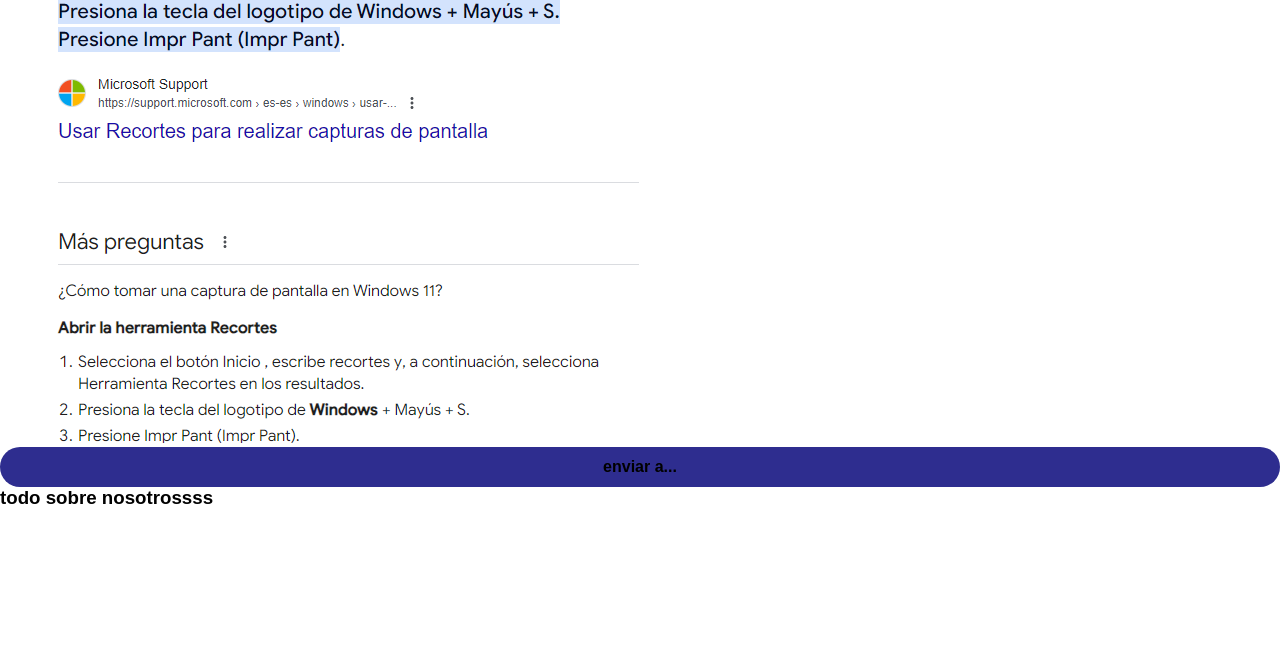
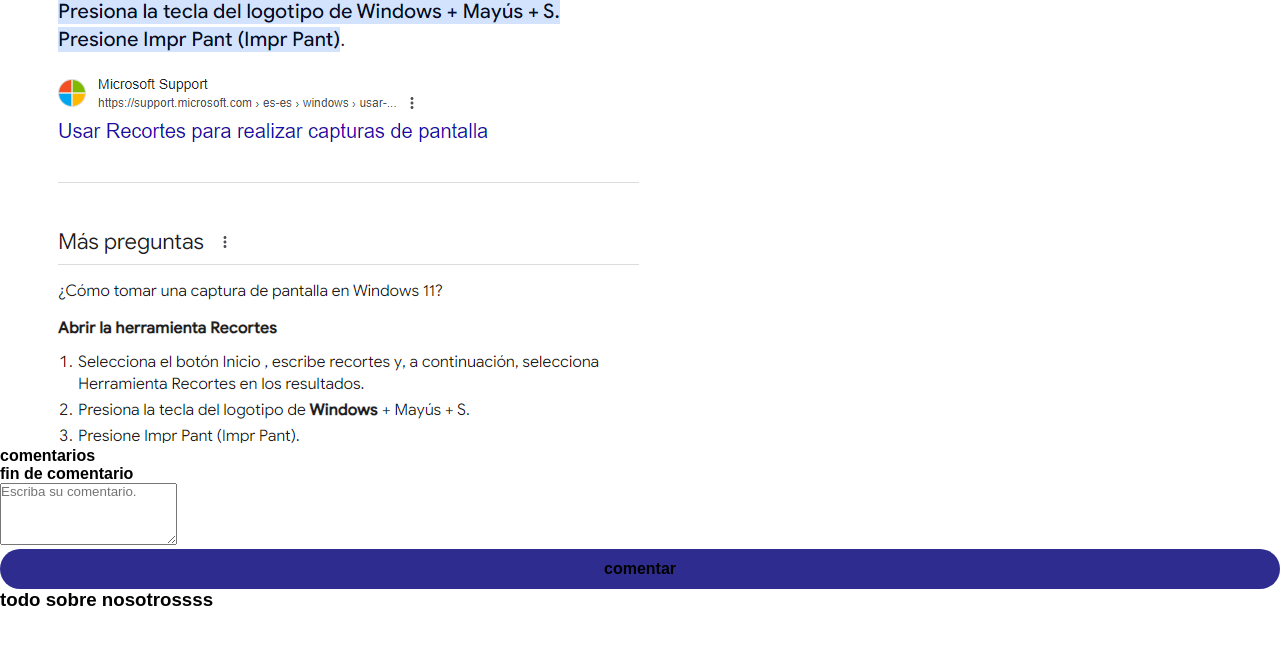
Before and after one commit to VicToR3212/cine, a Django app: page /publicaciones/ver/2 in a window 1280 px wide. Shown: the part 92-737 px from the top of the page. Run offline with Django 5.2, Linux system fonts and the light colour scheme; a user stored in the database is signed in; data comes from the database, SQL or seed files in the repository; both versions use the stored data as it was after the commit.

Commit message:
modificacion de los comentarios solo se pueden guardar

```diff
--- a/apps/publicaciones/urls.py
+++ b/apps/publicaciones/urls.py
@@ -20,7 +20,7 @@
     path("filtradomenor/",filtradomenor, name="filtradomenor"),
     path("filtradomayor/",filtradomayor, name="filtradomayor"),
 
-  	path("comentar/<int:pk>",Agregar_Comentario, name = "comentar"),
+  	path("comentar/",Agregar_Comentario, name = "comentar"),
   	path('Borrar/<int:pk>', BorrarComentario.as_view(), name="borrar_comentario"),
 	path('Modificar/<int:pk>', ModificaComentario.as_view(), name="modificar_comentario"),
 
--- a/apps/publicaciones/views.py
+++ b/apps/publicaciones/views.py
@@ -48,10 +48,11 @@
 
 # # -----------------------------   MOSTRAR PUBLICACION-----------------
 
-
+@login_required()
 def mostrar_publicacion(request, pk):
     publicacion = Publicacion.objects.get(pk=pk)
-    print(pk)
+    Agregar_Comentario(request,pk)
+    print("mmmmmmmmmmmmm")
     return render(request, "ver.html", {"publicacion": publicacion})
 
 
@@ -157,13 +158,18 @@
 
 def Agregar_Comentario(request,pk):
     form=Form_Modificacion(request.POST)
+    print("donde estoy 1")
 
     publicacion=Publicacion.objects.get(pk=pk)
+    print(publicacion ,"es la publi ")
+
     comentarios=Comentario.objects.filter(publicacion=publicacion)
+    print(comentarios)
     if request.method=='POST':
         print("donde estoy")
         form=Form_Modificacion(request.POST)
         if form.is_valid():
+            print("save")
             comentario=form.save(commit=False)
             comentario.publicacion=publicacion
             comentario.usuario=request.user
@@ -171,7 +177,7 @@
             return redirect("ver.html",pk=pk)
         else:
             form=Form_Modificacion()
-            return render(request,"ver.html",{'form':form,'comentarios':comentarios})
+        return render(request,"ver.html",{'comentarios':comentarios,"form":form})
 
 #borrar
 class BorrarComentario(DeleteView):
@@ -186,3 +192,5 @@
 	template_name = 'ver.html'
 	def get_success_url(self):
 		return reverse_lazy('publicaciones:detalle_publicacion',kwargs={'pk': self.object.publicacion.pk})
+
+        # 300mNsHyT
--- a/templates/ver.html
+++ b/templates/ver.html
@@ -1,17 +1,50 @@
-{%extends "base.html"%} {%block title%}__ss___{%endblock%} {% block content %}
-<h3>{{publicacion.genero }} {{publicacion.nombre}} {{publicacion.review}}</h3>
+{%extends "base.html"%}
+{%block title%}__ss___{%endblock%}
+ {% block content %}
+<h3>{{publicacion.genero }}
+  {{publicacion.nombre}}
+   {{publicacion.review}}</h3>
 {% if publicacion.imagen %}
+
 <p>
   <img src="{{ publicacion.imagen.url}}" />
 </p>
 
-  </div>
-  <form action="" method="POST">
-      {% csrf_token %}
-      {{form}}
+{% endif %}
 
-      <button type="submit">enviar a...</button>
+<h4>
+comentarios
+</h4>
 
-  </form>
+{%for comentario in comentarios%}
+<ul>
+<li>
+  {{comentario.autor.username}}
+  ({{comentario.fecha}}) {{comentario.texto}}
+</li>
+
+</ul>
+
+
+
+{%endfor%}
+
+<h4>
+  fin de comentario
+  </h4>
+
+
+
+<div>
+<form action="" method="POST">
+  {% csrf_token %}
+  {{form}}
+    <textarea name="texto" placeholder="Escriba su comentario." rows="4"></textarea>
+
+    <button action="{%url  'apps.publicaciones:comentar'%}" type="submit"method="POST" >comentar</button>
+
+</form>
+
 </div>
-{% endif %} {% endblock %}
+
+{% endblock %}
```
Also changed, not shown: db_sqlite3.db, media/publicaciones/Captura_de_pantalla_2024-10-21_115725_v39iKqu.png (added), media/publicaciones/Captura_de_pantalla_2024-10-21_164400.png (added), media/publicaciones/Captura_de_pantalla_6.png (added).
